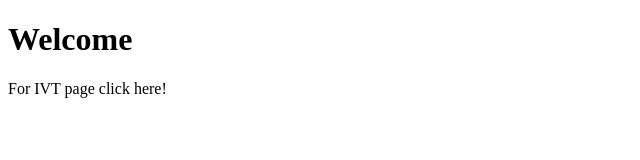
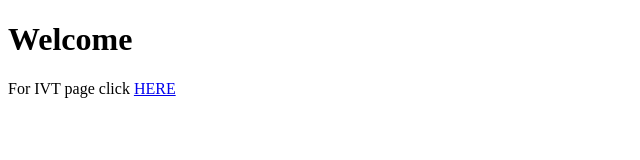
Before and after one commit to pavellu5/pavellu5.github.io, a plain HTML site: page index.html in a window 1280 px wide. Shown: the full height of the page, 0-640 px from the left. Drawn offline with Linux system fonts and the light colour scheme.

Commit message:
Update index.html

```diff
--- a/index.html
+++ b/index.html
@@ -2,6 +2,6 @@
 <html>
 <body>
 <h1>Welcome</h1>
-<p><a href="ivt-profil.html"></a>For IVT page click here!</a></p>
+<p>For IVT page click <a href="ivt-profil.html">HERE</a></p>
 </body>
 </html>
```
